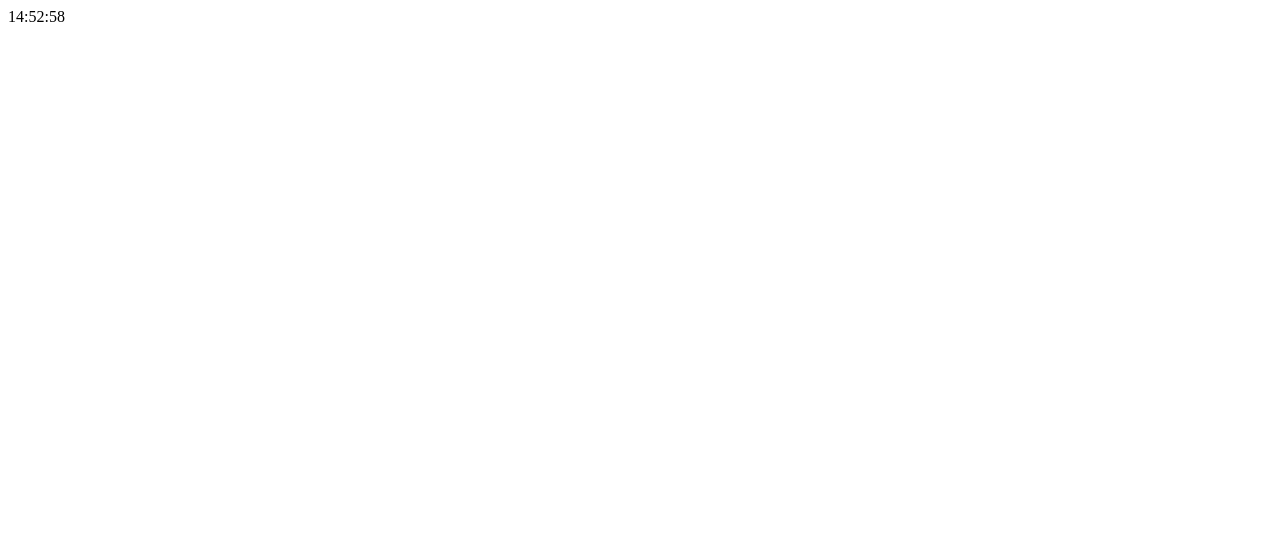
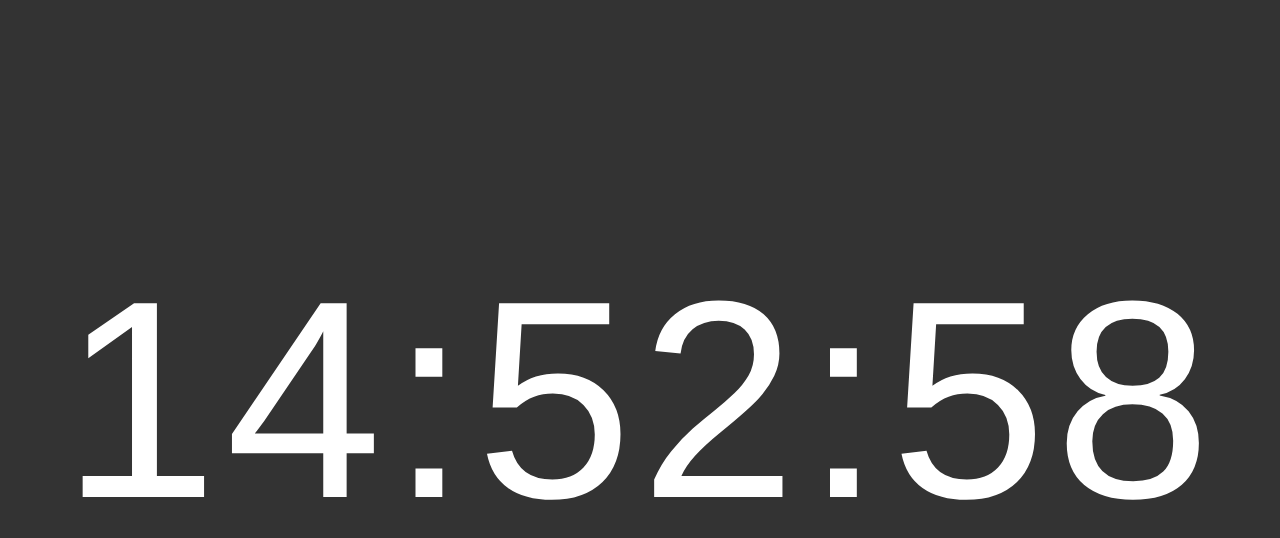
Before and after one commit to aidmiya/electron-clock-app, a plain HTML site: page app/index.html in a window 1280 px wide. Drawn offline with Linux system fonts and the light colour scheme.

Commit message:
[add] style

```diff
--- /dev/null
+++ b/app/assets/css/clock.css
@@ -0,0 +1,29 @@
+*,
+*:before,
+*:after {
+  -webkit-box-sizing: border-box;
+  -moz-box-sizing: border-box;
+  -o-box-sizing: border-box;
+  -ms-box-sizing: border-box;
+  box-sizing: border-box;
+}
+
+html,
+body {
+  margin: 0;
+  padding: 0;
+  width: 100%;
+  background-color: #333;
+  color: #fff;
+  font-size: 17px;
+  font-family: "Helvetica Neue", Helvetica, Arial, sans-serif;
+}
+
+#clock {
+  font-size: 22vw;
+  letter-spacing: 0.6vw;
+  height: 100vh;
+  display: flex;
+  align-items: center;
+  justify-content: center;
+}
--- a/app/index.html
+++ b/app/index.html
@@ -4,6 +4,7 @@
   <meta charset="UTF-8">
   <meta name="viewport" content="width=device-width, initial-scale=1.0">
   <meta http-equiv="X-UA-Compatible" content="ie=edge">
+  <link rel="stylesheet" href="./assets/css/clock.css">
   <title>Electron Clock App</title>
 </head>
 <body>
```
